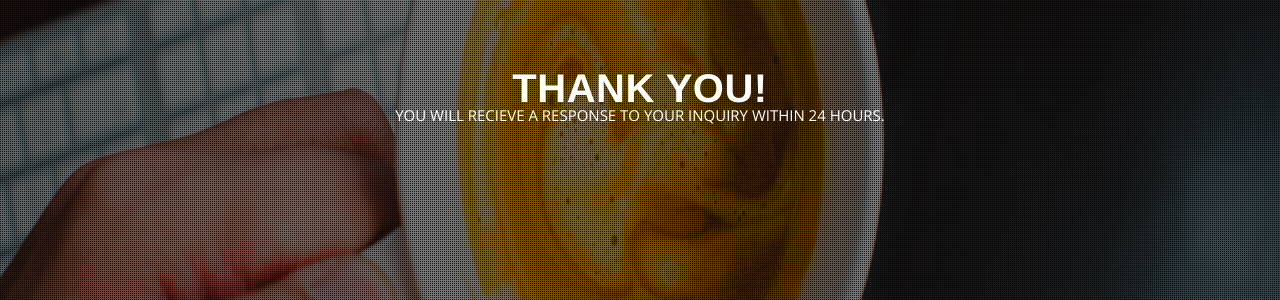
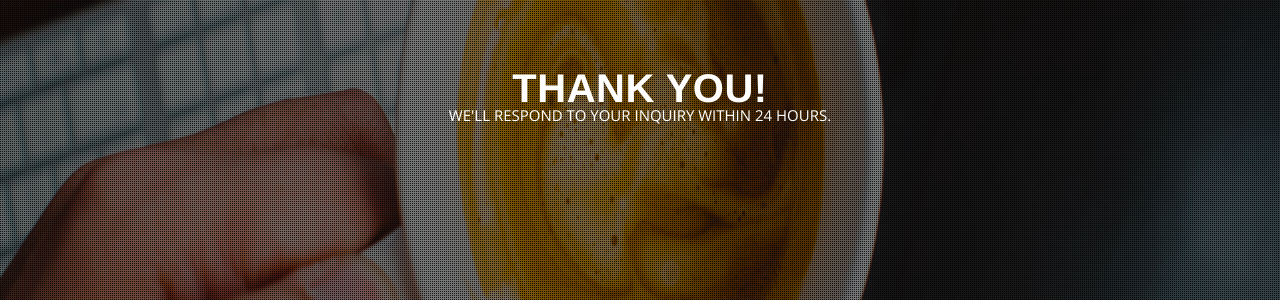
Before and after one commit to ngagecontent/ngagecontent.com, a Jekyll site: the page built from thanks.html, in a window 1280 px wide. Shown: the part 355-655 px from the top of the page. Built offline with Jekyll 4.4.1, drawn with Linux system fonts in a browser that asks for light colours; nearby versions of some CDN libraries.

Commit message:
Thank you page typo

```diff
--- a/thanks.html
+++ b/thanks.html
@@ -19,7 +19,7 @@ layout: default
 							<div class="clear"></div>
 							<span class="horizon text-medium letter-spaced weight-light color-white no-margin-bottom"
 									data-animate-in="opacity:0;transY:30px;duration:400ms;delay:200ms;easing:swing;" style="text-transform: uppercase;">
-								You will recieve a response to your inquiry within 24 hours.
+								We'll respond to your inquiry within 24 hours.
 							</span>
 						</div>
 					</div>
```
